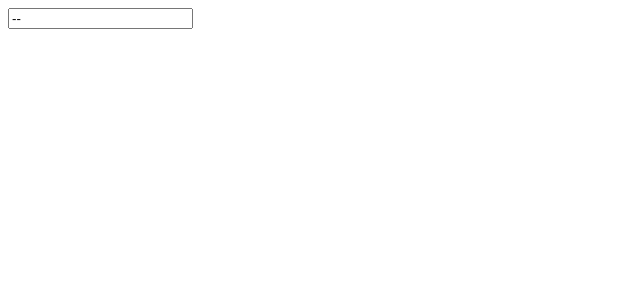
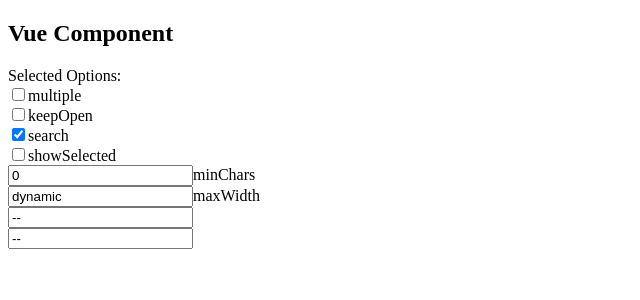
Before and after one commit to txddev/extraselect, a Vue app: page / in a window 1280 px wide. Shown: the top 300 px of the page, without its empty margins (0-640 px from the left). Built offline with nearby package versions, Linux system fonts and the light colour scheme.

Commit message:
supporto come componente standalone

```diff
--- a/index-b4.html
+++ b/index-b4.html
@@ -9,7 +9,6 @@
     <title>Vite + Vue + TS - B4</title>
   </head>
   <body>
-    <div id="app"></div>
     <div>
       <div class="container bg-light">
         <div class="row">
@@ -27,6 +26,10 @@
               </select>
               <input type="text" class="form-control ml-3" placeholder="hohoho">
             </div>
+
+            <div class="d-flex justify-content-between mt-5 w-100">
+              <div id="app"></div>
+            </div>
           </div>
         </div>
       </div>
--- a/lib/ExtraSelect.vue
+++ b/lib/ExtraSelect.vue
@@ -16,6 +16,7 @@
 
 const props = defineProps({
   originalNode: { type: Object, required: false },
+  multiple: {type: Boolean, required: false},
   options: { type: Array, required: false },
   modelValue: { type: Array, required: false },
   url: { type:String, required:false },
@@ -28,9 +29,12 @@
   fetchMode: { type: String, default: "limited" },
   fetchOptions: { type: Object, default: {} },
 });
-const isMultiple = props.originalNode.multiple;
-const { options, selectedOptions } = loadOptions(props.originalNode);
+const isMultiple = computed(() => props.originalNode?.multiple || props.multiple)
+
+
+const { options, selectedOptions } = loadOptions(props.originalNode,props.options,props.modelValue);
 prepareOriginalNode(props.originalNode);
+const emit = defineEmits(['update:modelValue'])
 
 
 const { filterText, filteredOptions } = loadFilter(options, props.minChars)
@@ -72,7 +76,7 @@
   });
 }
 
-const {dropdownStyle,placeDropdown} = loadStyling(options,selectedOptions,getComputedStyle(props.originalNode).font,inputNode,dropdownNode,props.maxWidth)
+const {dropdownStyle,placeDropdown} = loadStyling(options,selectedOptions,inputNode,dropdownNode,props.maxWidth)
 
 const toggleOption = (key) => {
   if (isMultiple) {
@@ -85,6 +89,7 @@
     selectedOptions.value = [key];
     open.value = false;
   }
+  emit('update:modelValue', selectedOptions.value)
 };
 
 const toggleAll = (event,state = null) => {
@@ -94,6 +99,7 @@
   }else{
     selectedOptions.value = options.value.map((el) => el.key)
   }
+  emit('update:modelValue', selectedOptions.value)
 }
 
 
@@ -111,6 +117,7 @@
       }
     })
   }
+  emit('update:modelValue', selectedOptions.value)
 }
 
 
@@ -227,7 +234,7 @@
       </recycle-scroller>
     </div>
   </Teleport>
-  <Teleport :to="props.originalNode">
+  <Teleport v-if="props.originalNode" :to="props.originalNode">
     <option
       v-for="opt in selectedOptions"
       :key="opt"
--- a/lib/composition/options.js
+++ b/lib/composition/options.js
@@ -1,4 +1,4 @@
-import { ref } from "vue"
+import { ref, watchEffect } from "vue"
 import { empty } from '../windowUtils'
 const exposeOptions = (optionRef,name) => {
     if(window.ExtraSelectOptions == null){
@@ -53,28 +53,37 @@
  let count = 1
 
 export const prepareOriginalNode = (originalNode) =>{
-    originalNode.hidden = true
-    empty(originalNode)
+    if(originalNode){
+        originalNode.hidden = true
+        empty(originalNode)
+    }
 
 }
 
-export const loadOptions = (originalNode) => {
+export const loadOptions = (originalNode,propOptions,propValue,id) => {
 
-    const originalSelection = Array.apply(null,originalNode.selectedOptions).map(opt => opt.value)
-    const selectedOptions = ref(originalSelection.filter(n => n))
+    const selectedOptions = ref([])
+
+    watchEffect(()=>{
+        selectedOptions.value = propValue
+    })
+
+    const options = ref([])
+
+    watchEffect(()=>{
+        options.value = propOptions
+    })
+
+    if(originalNode){
+        selectedOptions.value = Array.apply(null,originalNode.selectedOptions).map(opt => opt.value).filter(n => n)
+        options.value = Array.apply(null, originalNode.options).reduce((c,opt) => {
+            c.push({value:opt.text,key:opt.value,data: opt.dataset})
+            return c
+        },[])
+    }
 
 
-    const options = ref(Array.apply(null, originalNode.options).reduce((c,opt) => {
-        c.push({value:opt.text,key:opt.value,data: opt.dataset})
-        return c
-    },[]))
-
-    if(originalNode.id == null || originalNode.id.length == 0){
-        originalNode.id = "extraselect_"+count.toString()
-        count++
-    }
-
-    exposeOptions(options,originalNode.id)
+    exposeOptions(options,originalNode?.id??id??"extraselect_"+(++count).toString())
 
 
     return {options,selectedOptions}
--- a/lib/composition/styling.js
+++ b/lib/composition/styling.js
@@ -1,12 +1,12 @@
 import { computed,  ref,  watchPostEffect } from "vue";
 import { offset } from "../windowUtils";
 
-export const loadStyling = (options,selectedOptions,originalFont,inputNode,dropdownNode,propMaxWidth) => {
+export const loadStyling = (options,selectedOptions,inputNode,dropdownNode,propMaxWidth) => {
     const getTextWidth = function (text, font) {
         const canvas = document.createElement("canvas");
         const context = canvas.getContext("2d");
 
-        context.font = font || originalFont;
+        context.font = font;
 
         return context.measureText(text).width;
     };
@@ -24,7 +24,8 @@
           return min;
         }
         if (propMaxWidth == null || propMaxWidth === "dynamic") {
-          return Math.max(min,Math.max(...options.value.map((el) => getTextWidth(el.value))) + 15);
+          const font = getComputedStyle(document.querySelector('body')).font
+          return Math.max(min,Math.max(...options.value.map((el) => getTextWidth(el.value,font))) + 15);
         }
         return propMaxWidth;
       });
--- a/src/App.vue
+++ b/src/App.vue
@@ -1,25 +1,63 @@
 <script setup lang="ts">
+import ExtraSelect from "../lib/ExtraSelect.vue";
+import {ref, watchEffect} from 'vue'
 
-import ExtraSelect from '../lib/ExtraSelect.vue'
+const options = ref([
+  {key:1,value:"Opzione 1"},
+  {key:2,value:"Opzione 2"},
+  {key:3,value:"Opzione 3"},
+  {key:4,value:"Opzione 4"},
+  {key:5,value:"Opzione 5"},
+  {key:6,value:"Opzione 6"},
+  {key:7,value:"Opzione 7"},
+  {key:8,value:"Opzione 8"},
+  {key:9,value:"Opzione 9"},
+  {key:10,value:"Opzione 10"},
+  {key:11,value:"Opzione 11"},
+  {key:12,value:"Opzione 12"},
+  {key:13,value:"Opzione 13"},
+  {key:14,value:"Opzione 14"},
+  {key:15,value:"Opzione 15"},
+  {key:16,value:"Opzione 16"},
+])
+
+const selection = ref([])
+
+const multiple = ref(false)
+const keepOpen = ref(false)
+const maxWidth = ref("dynamic")
+const search = ref(true)
+const minChars= ref(0)
+const showSelected = ref(false)
+
+  // fetchMode: { type: String, default: "limited" },
+  // fetchOptions: { type: Object, default: {} },
+  // url: { type:String, required:false },
+  // searchableUrl: { type: Boolean, default: false },
+
+
+
 </script>
 
 <template>
   <div>
-    <extra-select></extra-select>
+    <h2>Vue Component</h2>
+    <div>Selected Options: {{selection.join(", ")}}</div>
+    <div><label><input v-model="multiple" type="checkbox" />multiple</label></div>
+    <div><label><input v-model="keepOpen" type="checkbox" />keepOpen</label></div>
+    <div><label><input v-model="search" type="checkbox" />search</label></div>
+    <div><label><input v-model="showSelected" type="checkbox" />showSelected</label></div>
+    <div><input v-model="minChars" type="number" />minChars</div>
+    <div><input v-model="maxWidth" type="text" />maxWidth</div>
+
+    <extra-select :options="options" v-model="selection"
+      :multiple="multiple"
+      :keepOpen="keepOpen"
+      :maxWidth="maxWidth"
+      :search="search"
+      :minChars="minChars"
+      :showSelected="showSelected"
+    ></extra-select>
   </div>
 
 </template>
-
-<style scoped>
-.logo {
-  height: 6em;
-  padding: 1.5em;
-  will-change: filter;
-}
-.logo:hover {
-  filter: drop-shadow(0 0 2em #646cffaa);
-}
-.logo.vue:hover {
-  filter: drop-shadow(0 0 2em #42b883aa);
-}
-</style>
--- a/src/main.ts
+++ b/src/main.ts
@@ -1 +1,6 @@
+import { createApp } from 'vue'
 import '../lib/main'
+
+import App from './App.vue'
+
+createApp(App).mount("#app")
--- a/vite.config.ts
+++ b/vite.config.ts
@@ -1,4 +1,3 @@
-import { fileURLToPath } from 'url'
 import { defineConfig } from 'vite'
 import { resolve } from 'path'
 import vue from '@vitejs/plugin-vue'
```
Also changed, not shown: 3 other files (tests, documents, lock files or other folders).
